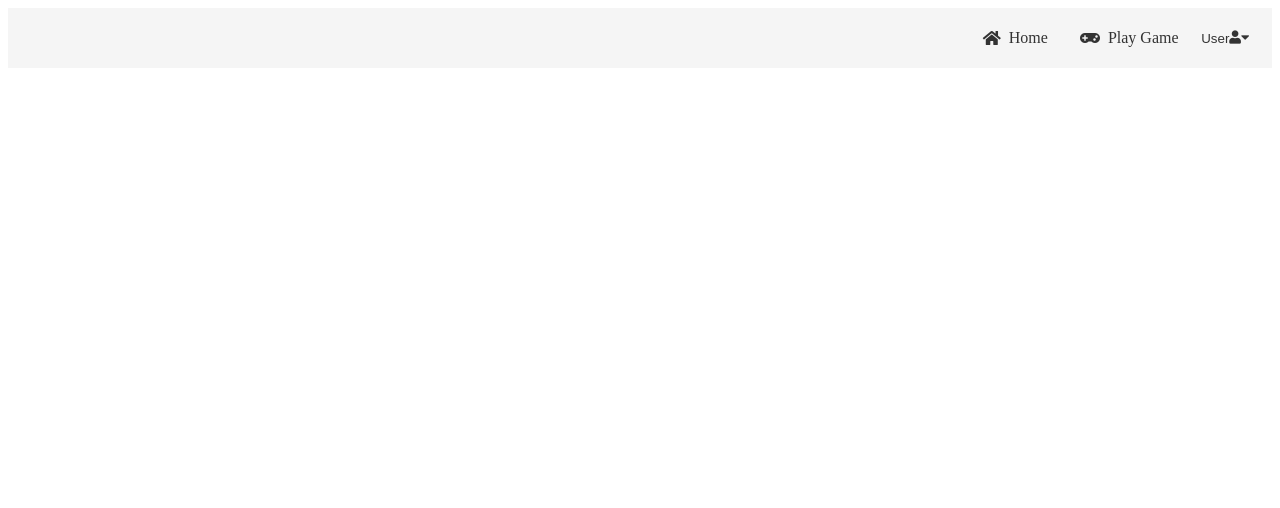
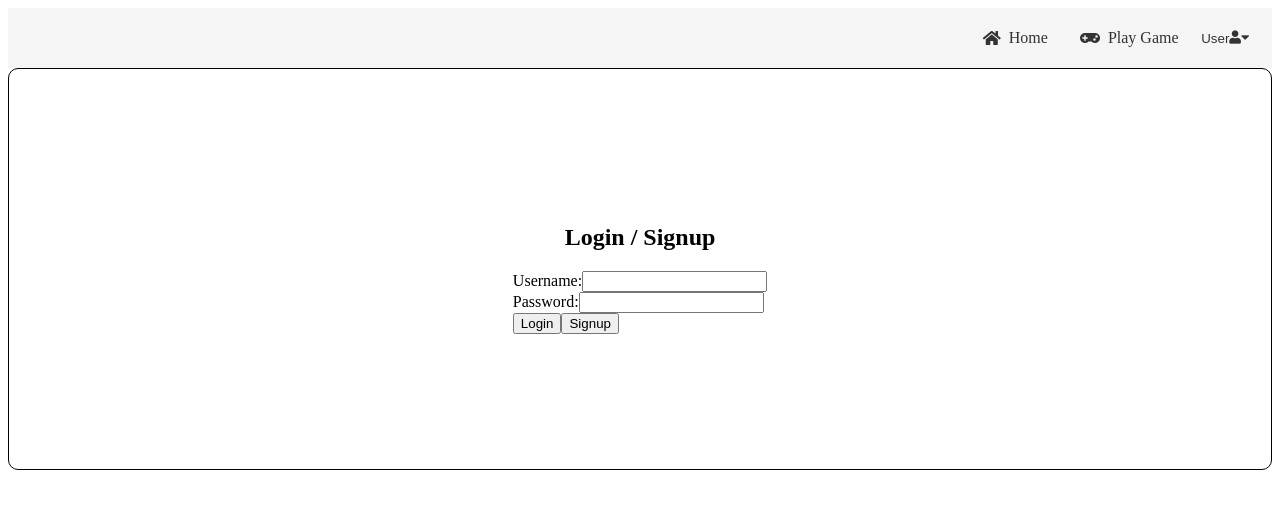
Before and after one commit to Christopher-Gadgaard/swa1-assignment-4, a Vue app: page /login in a window 1280 px wide. Shown: the top 508 px of the page. Built offline with nearby package versions, Linux system fonts and the light colour scheme.

Commit message:
create basic login ui

```diff
--- a/src/components/LoginForm.vue
+++ b/src/components/LoginForm.vue
@@ -1 +1,69 @@
 <!--LoginForm.vue-->
+<template>
+<div id="login-signup-form">
+    <h2>Login / Signup</h2>
+    <form @submit.prevent="handleSubmit">
+        <!-- Username Field -->
+        <div class="form-group">
+            <label for="username">Username:</label>
+            <input type="text" id="username" v-model="username" required>
+        </div>
+
+        <!-- Password Field -->
+        <div class="form-group">
+            <label for="password">Password:</label>
+            <input type="password" id="password" v-model="password" required>
+        </div>
+
+        <!-- Login and Signup Buttons -->
+        <div class="form-actions">
+            <button type="submit" @click="action = 'login'">Login</button>
+            <button type="submit" @click="action = 'signup'">Signup</button>
+        </div>
+    </form>
+</div>
+</template>
+<script lang="ts">
+export default {
+    name:"LoginForm",
+    data() {
+        return {
+            username: '',
+            password: '',
+            action: 'login' // Default action
+        };
+    },
+    methods: {
+        handleSubmit() {
+            if (this.action === 'login') {
+                this.login();
+            } else {
+                this.signup();
+            }
+        },
+        login() {
+            // TODO: Implement login logic
+            console.log('Logging in:', this.username, this.password);
+            // You would typically make an HTTP request to your server here
+        },
+        signup() {
+            // TODO: Implement signup logic
+            console.log('Signing up:', this.username, this.password);
+            // Similarly, make an HTTP request to your server for signup
+        }
+    }
+}
+</script>
+<style>
+
+    #login-signup-form{
+        display: flex;
+        flex-direction: column;
+        border: 1px solid black;
+        border-radius: 10px;
+        align-items: center;
+        height: 400px;
+        justify-content: center;
+    }
+
+</style>
--- a/src/views/Login.vue
+++ b/src/views/Login.vue
@@ -1,5 +1,20 @@
+
+
 <template>
     <div class="login">
 
+      <LoginForm/>
     </div>
   </template>
+
+  <script lang="ts">
+  import { defineComponent } from 'vue';
+import LoginForm from '@/components/LoginForm.vue';
+
+export default defineComponent({
+  name: 'Login',
+  components: {
+    LoginForm
+  },
+});
+</script>
```
Also changed, not shown: src/models/User.ts (line endings or trailing spaces), 1 other file (tests, documents, lock files or other folders).
